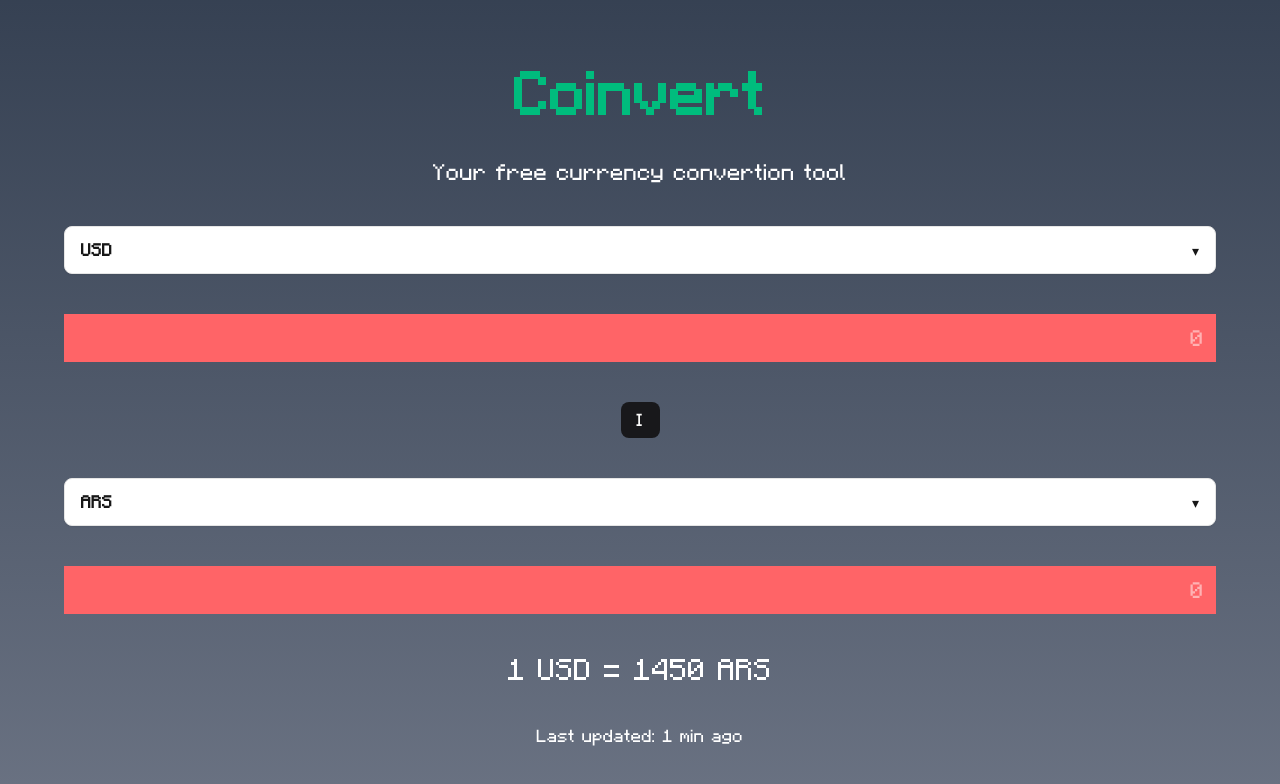
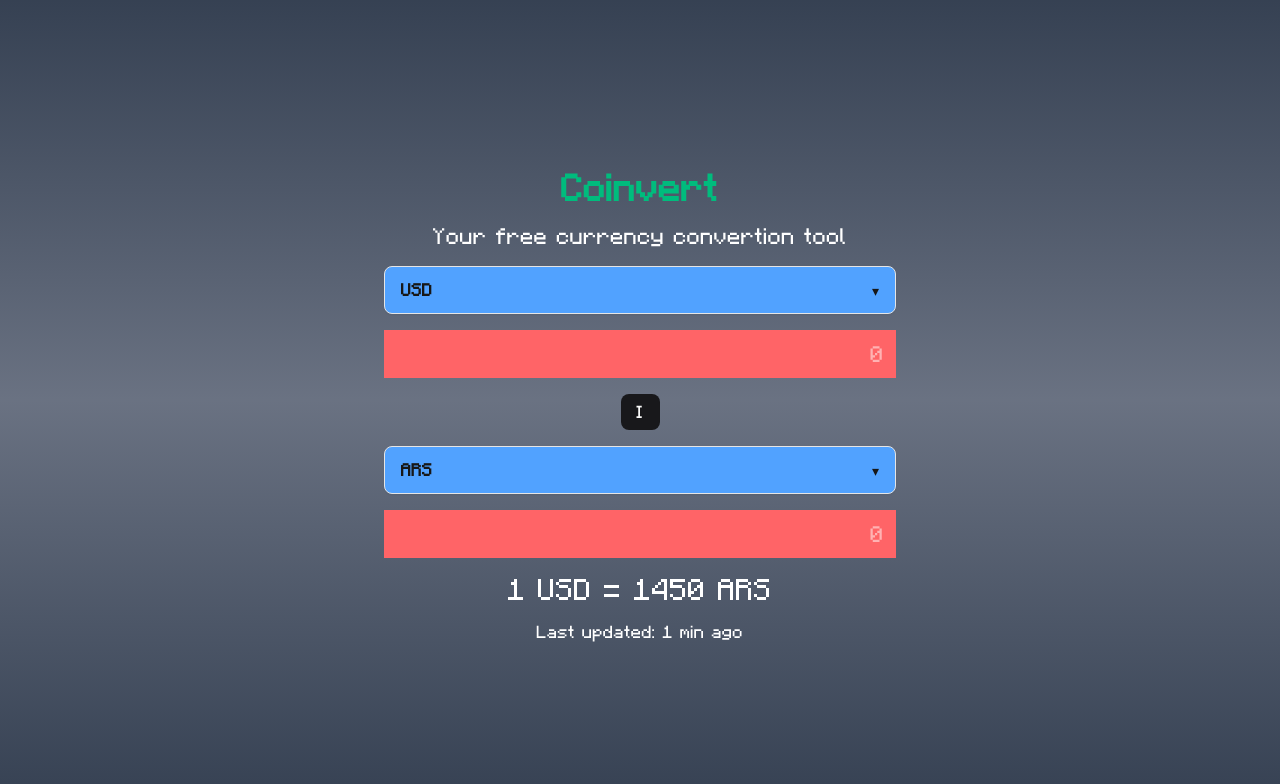
Before and after one commit to FrancoBarberis/coinvert, a Next.js app: page / in a window 1280 px wide. Shown: the top 784 px of the page. Built offline with nearby package versions, Linux system fonts and the light colour scheme.

Commit message:
Responsive width fields

```diff
--- a/app/layout.tsx
+++ b/app/layout.tsx
@@ -14,7 +14,7 @@ export default function RootLayout({
   return (
     <html lang="en">
       <body
-        className="min-h-screen w-full text-white bg-linear-to-t from-gray-500 to-gray-700 flex flex-col items-center justify-center"
+        className="h-screen w-full text-white bg-linear-to-t from-gray-700 via-gray-500 to-gray-700 flex flex-col items-center justify-center"
       >
         {children}
       </body>
--- a/app/page.tsx
+++ b/app/page.tsx
@@ -3,8 +3,8 @@ import { Button } from "@/components/ui/button";
 
 export default function Home() {
   return (
-    <div className="items-center justify-center w-full h-full flex flex-col text-5xl gap-10  ">
-      <h1 className="font-extrabold text-emerald-500 mt-4">Coinvert</h1>
+    <div className="items-center justify-center w-full h-screen flex flex-col text-5xl gap-7 mt-3 lg:gap-4">
+      <h1 className="font-extrabold text-emerald-500 lg:text-3xl ">Coinvert</h1>
       <h3 className="text-lg text-center max-w-[90%]">Your free currency convertion tool</h3>
       <CurrencyDropdown currencyName="USD"></CurrencyDropdown>
       <Button>I</Button>
--- a/components/CurrencyDropdown.tsx
+++ b/components/CurrencyDropdown.tsx
@@ -8,10 +8,6 @@ import {
     DropdownMenuItem,
 } from "@/components/ui/dropdown-menu";
 import { Button } from "@/components/ui/button";
-
-// Si exportaste con nombre en tu archivo:
-//   export const CURRENCY_CODES = [...];
-// entonces este import es correcto:
 import { CURRENCY_CODES as currencyCodes } from "../data/currency-codes";
 
 type CurrencyDropdownProps = {
@@ -34,7 +30,7 @@ export default function CurrencyDropdown({
         <>
         <DropdownMenu>
             <DropdownMenuTrigger asChild>
-                <Button variant="outline" className="min-w-[90%] min-h-12 m-0 justify-between text-neutral-900 bg-white border-neutral-200 hover:bg-neutral-50 dark:text-neutral-100 dark:bg-neutral-900 dark:border-neutral-700 dark:hover:bg-neutral-800 max-w-[90%]" >
+                <Button variant="outline" className="min-w-[90%] min-h-12 m-0 justify-between text-neutral-900 bg-blue-400 border-neutral-200 hover:bg-neutral-50 dark:text-neutral-100 dark:bg-neutral-900 dark:border-neutral-700 dark:hover:bg-neutral-800 max-w-[90%] lg:min-w-[40%] lg:max-w-[50%]" >
                     <span className="font-semibold">{currencyName}</span>
                     <span aria-hidden>▾</span>
                 </Button>
@@ -58,10 +54,9 @@ export default function CurrencyDropdown({
                     </DropdownMenuItem>
                 ))}
             </DropdownMenuContent>
-
         </DropdownMenu>
         {/* TODO: add id and attribute */}
-        <input type="text" placeholder="0" className="bg-red-400 m-0 min-w-[90%] min-h-12 text-right text-lg pr-3" />
+        <input type="text" placeholder="0" className="bg-red-400 m-0 min-w-[90%] min-h-12 text-right text-lg pr-3 lg:min-w-[40%] lg:max-w-[50%]" />
     </>
 
     );
--- /dev/null
+++ b/utils/currency-to-flag.ts
@@ -0,0 +1,42 @@
+
+// utils/currency-to-flag.ts
+// Mapeo rápido de moneda (ISO 4217) → país (ISO 3166-1 alpha-2)
+const CURRENCY_TO_COUNTRY: Record<string, string> = {
+  ARS: "AR",
+  USD: "US",
+  EUR: "EU", // 👈 para euro no hay una bandera oficial de país; usamos "EU" (emojis no estándar).
+  BRL: "BR",
+  GBP: "GB",
+  JPY: "JP",
+  CLP: "CL",
+  UYU: "UY",
+  PYG: "PY",
+  COP: "CO",
+  MXN: "MX",
+  CAD: "CA",
+  AUD: "AU",
+  NZD: "NZ",
+  CNY: "CN",
+  INR: "IN",
+  CHF: "CH",
+  SEK: "SE",
+  NOK: "NO",
+  DKK: "DK",
+  // ...agregá las que uses
+};
+
+// Convierte "AR" → 🇦🇷; "US" → 🇺🇸
+function countryCodeToFlagEmoji(cc: string) {
+  // Para "EU" no hay bandera emoji estándar; devolvemos símbolo europeo u otra marca
+  if (cc.toUpperCase() === "EU") return "🇪🇺";
+  return cc
+    .toUpperCase()
+    .replace(/./g, (ch) =>
+      String.fromCodePoint(0x1f1e6 - 65 + ch.charCodeAt(0))
+    );
+}
+
+export function currencyToFlagEmoji(currency: string): string {
+  const cc = CURRENCY_TO_COUNTRY[currency.toUpperCase()];
+  return cc ? countryCodeToFlagEmoji(cc) : "🏳️"; // fallback neutro
+}
```
